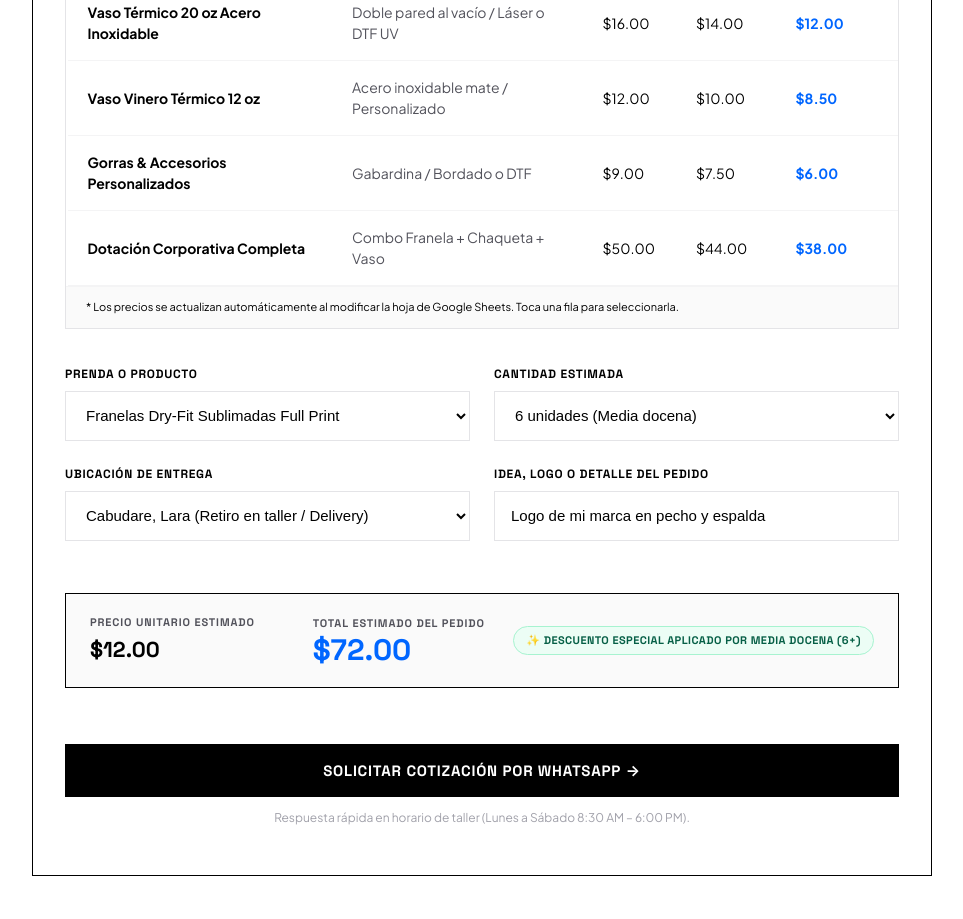
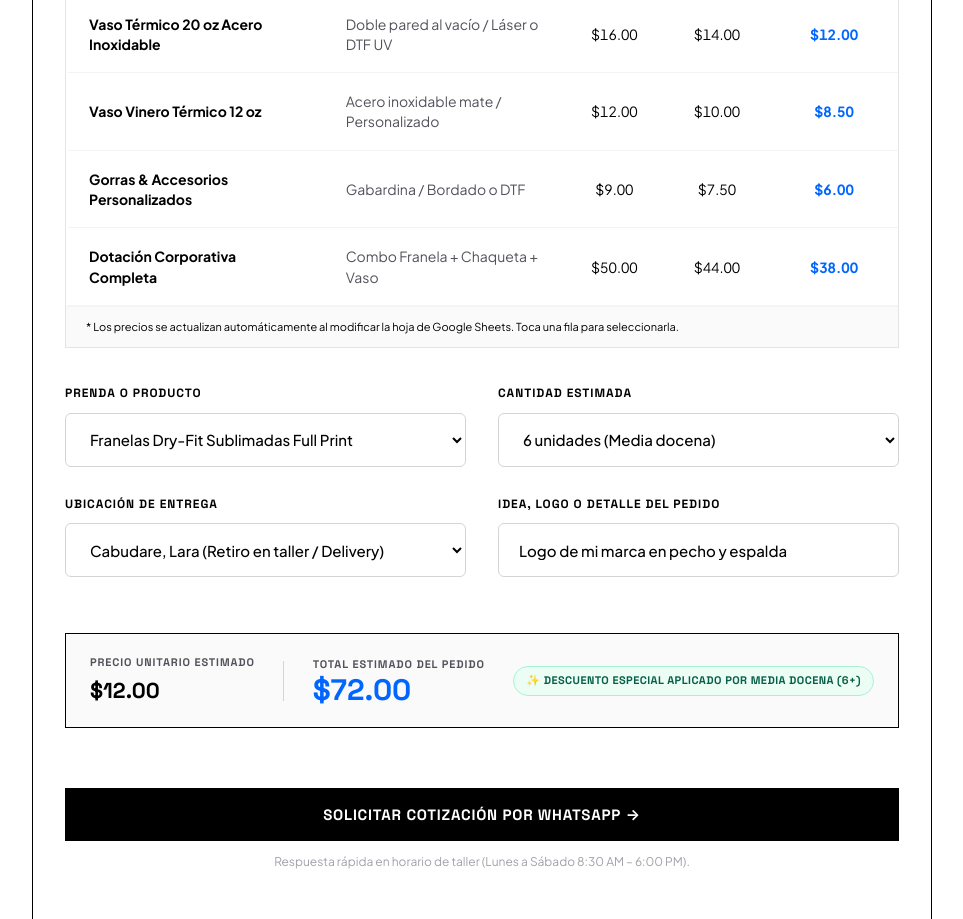
Before and after one commit to 3xplus1and69420/147Landing, a plain HTML site: page index.html in a window 1280 px wide. Shown: the part 4395-5314 px from the top of the page, without its empty margins (158-1121 px from the left). Drawn offline with Linux system fonts and the light colour scheme; no server answers.

Commit message:
style(cotizador): centrar verticalmente el texto de los campos, corregir espaciado de cuadriculas y bordes limpios

```diff
--- a/styles.css
+++ b/styles.css
@@ -15,6 +15,7 @@
   --color-gray-50: #fafafa;
   --color-gray-100: #f4f4f5;
   --color-gray-200: #e4e4e7;
+  --color-gray-300: #d4d4d8;
   --color-gray-400: #a1a1aa;
   --color-gray-600: #52525b;
   --color-gray-800: #27272a;
@@ -1019,46 +1020,67 @@ ul {
   gap: 1.5rem;
 }
 
+.quote-form {
+  display: flex;
+  flex-direction: column;
+  gap: 1.75rem;
+}
+
 .form-row {
   display: grid;
   grid-template-columns: 1fr;
-  gap: 1.5rem;
+  gap: 1.75rem;
 }
 
-@media (min-width: 640px) {
+@media (min-width: 768px) {
   .form-row {
     grid-template-columns: 1fr 1fr;
+    gap: 2rem;
   }
 }
 
 .form-field {
   display: flex;
   flex-direction: column;
-  gap: 0.5rem;
+  gap: 0.65rem;
 }
 
 .form-label {
   font-family: var(--font-display);
   font-size: 0.75rem;
   font-weight: 800;
-  letter-spacing: 0.06em;
+  letter-spacing: 0.08em;
+  text-transform: uppercase;
   color: var(--color-black);
 }
 
 .form-select, .form-input {
   width: 100%;
-  height: 50px;
-  background: var(--color-white);
-  border: 1.5px solid var(--color-gray-200);
-  border-radius: 0;
-  padding: 0 1rem;
+  height: 54px;
+  background-color: var(--color-white);
+  border: 1.5px solid var(--color-gray-300);
+  border-radius: 6px;
+  padding: 0.85rem 1.25rem;
+  font-family: var(--font-body);
   font-size: 0.9375rem;
+  font-weight: 500;
   color: var(--color-black);
-  transition: border-color 0.15s ease;
+  transition: border-color 0.2s ease, box-shadow 0.2s ease;
+  box-sizing: border-box;
+}
+
+.form-select {
+  padding-right: 2.5rem;
+  cursor: pointer;
+}
+
+.form-select:hover, .form-input:hover {
+  border-color: var(--color-black);
 }
 
 .form-select:focus, .form-input:focus {
-  border-color: var(--color-black);
+  border-color: var(--color-blue);
+  box-shadow: 0 0 0 1px var(--color-blue);
   outline: none;
 }
 
@@ -1165,16 +1187,23 @@ ul {
   font-weight: 800;
   letter-spacing: 0.08em;
   color: var(--color-gray-600);
-  padding: 1rem 1.25rem;
+  padding: 1.125rem 1.35rem;
   border-bottom: 1px solid var(--color-gray-200);
   white-space: nowrap;
 }
 
 .pricing-table td {
-  padding: 1rem 1.25rem;
+  padding: 1.125rem 1.35rem;
   border-bottom: 1px solid var(--color-gray-100);
   color: var(--color-black);
   vertical-align: middle;
+  line-height: 1.45;
+}
+
+.pricing-table th:nth-child(n+3),
+.pricing-table td:nth-child(n+3) {
+  text-align: center;
+  font-variant-numeric: tabular-nums;
 }
 
 .pricing-table tbody tr {
```
